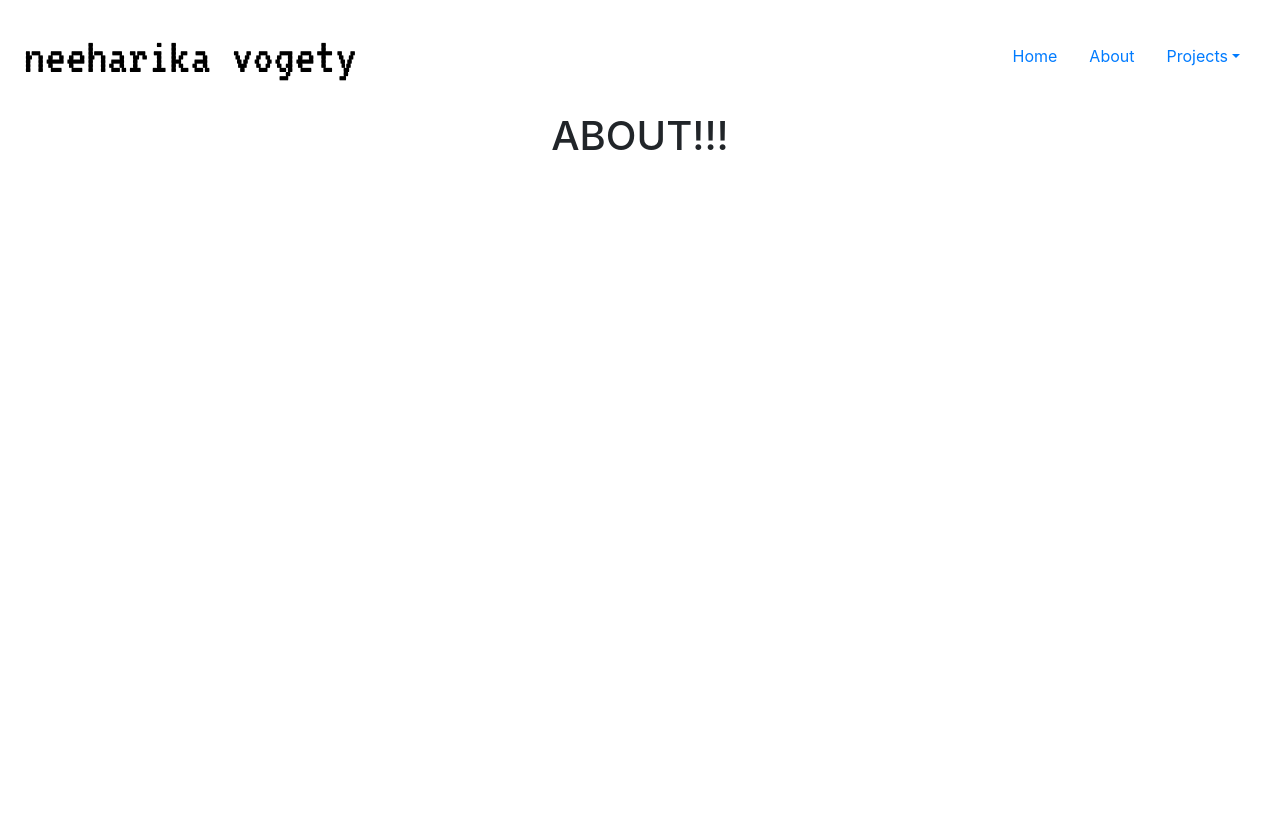
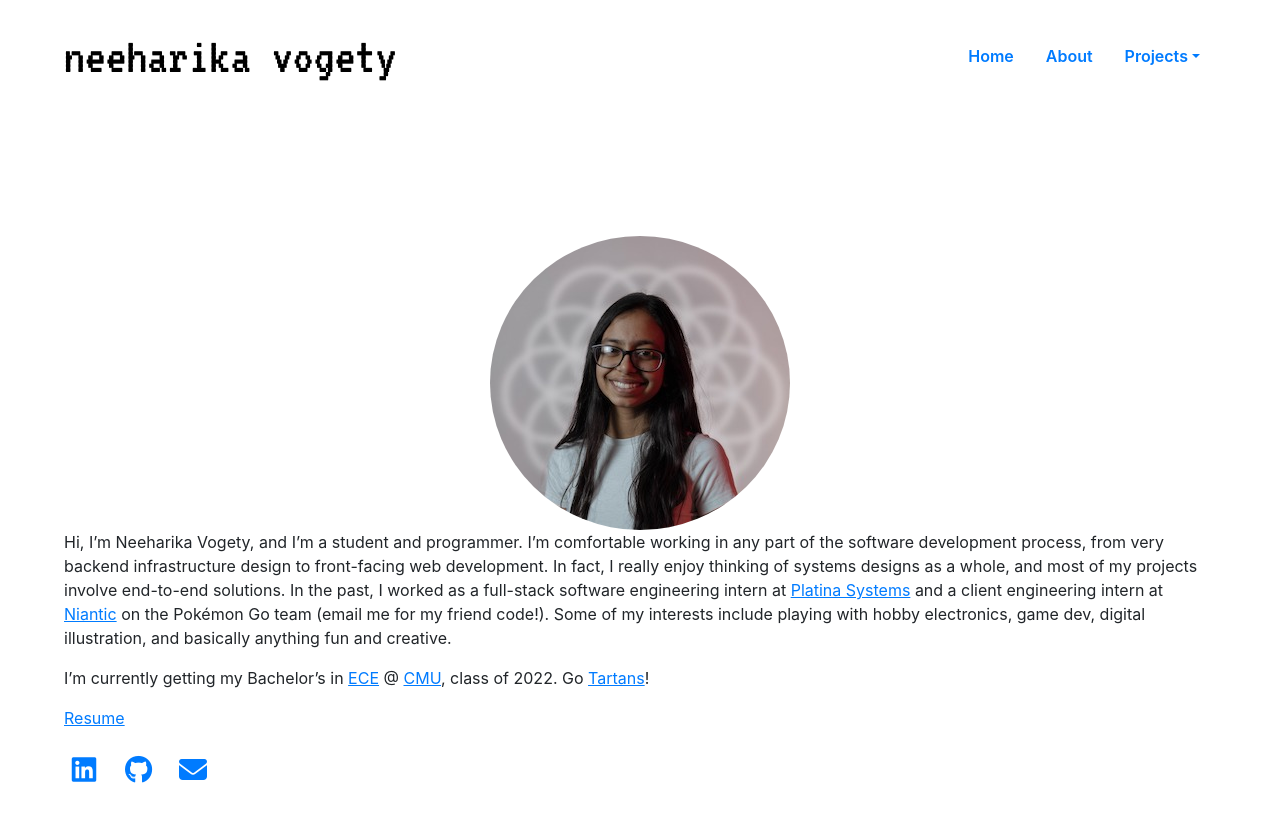
Before and after one commit to nvogety/nvogety.github.io, a React (Create React App) app: page /#/about in a window 1280 px wide. Shown: the top 820 px of the page. Built offline with nearby package versions, Linux system fonts and the light colour scheme.

Commit message:
add about page + home bio

```diff
--- a/public/index.html
+++ b/public/index.html
@@ -7,6 +7,10 @@
       href="https://fonts.googleapis.com/css2?family=VT323&display=swap"
       rel="stylesheet"
     />
+    <script
+      src="https://kit.fontawesome.com/4f246e4737.js"
+      crossorigin="anonymous"
+    ></script>
     <meta name="viewport" content="width=device-width, initial-scale=1" />
     <meta name="theme-color" content="#000000" />
     <meta
@@ -28,7 +32,7 @@
       work correctly both with client-side routing and a non-root public URL.
       Learn how to configure a non-root public URL by running `npm run build`.
     -->
-    <title>React App</title>
+    <title>Neeharika Vogety</title>
   </head>
   <body>
     <noscript>You need to enable JavaScript to run this app.</noscript>
--- /dev/null
+++ b/src/components/about.css
@@ -0,0 +1,11 @@
+.icons {
+  padding: 10px 10px 20px 0px;
+  font-size: 1.75em;
+  width: 50px;
+  text-align: center;
+  text-decoration: none;
+}
+
+.icons:hover {
+  text-decoration: none;
+}
--- a/src/components/about.jsx
+++ b/src/components/about.jsx
@@ -1,11 +1,75 @@
 import React, { Component } from "react";
+import "./pages.css";
+import "./about.css";
+import resume from "../media/NeeharikaVResume.pdf";
 
 class About extends Component {
   state = {};
   render() {
     return (
-      <div>
-        <h1>ABOUT!!!</h1>
+      <div style={{ marginTop: "10%", marginBottom: "10%" }}>
+        <img
+          src={require("../media/myface.jpg")}
+          alt="Neeharika's Face"
+          style={{ borderRadius: "50%" }}
+        />
+        <div style={{ textAlign: "left", marginLeft: "5%", marginRight: "5%" }}>
+          <p>
+            Hi, I’m Neeharika Vogety, and I’m a student and programmer. I’m
+            comfortable working in any part of the software development process,
+            from very backend infrastructure design to front-facing web
+            development. In fact, I really enjoy thinking of systems designs as
+            a whole, and most of my projects involve end-to-end solutions. In
+            the past, I worked as a full-stack software engineering intern at{" "}
+            <a href="https://www.platinasystems.com/" target="_blank">
+              Platina Systems
+            </a>{" "}
+            and a client engineering intern at{" "}
+            <a href="https://nianticlabs.com/en/" target="_blank">
+              Niantic
+            </a>{" "}
+            on the Pokémon Go team (email me for my friend code!). Some of my
+            interests include playing with hobby electronics, game dev, digital
+            illustration, and basically anything fun and creative.
+          </p>
+          <p>
+            I’m currently getting my Bachelor’s in{" "}
+            <a href="https://www.ece.cmu.edu/index.html" target="_blank">
+              ECE
+            </a>{" "}
+            @{" "}
+            <a href="https://www.cmu.edu/" target="_blank">
+              CMU
+            </a>
+            , class of 2022. Go{" "}
+            <a href="https://en.wikipedia.org/wiki/Tartan" target="_blank">
+              Tartans
+            </a>
+            !
+          </p>
+          <p>
+            <a href={resume} target="_blank">
+              Resume
+            </a>
+          </p>
+          <p>
+            <a
+              href="https://www.linkedin.com/in/nvogety/"
+              target="_blank"
+              class="fab fa-linkedin icons"
+            ></a>{" "}
+            <a
+              href="https://github.com/nvogety"
+              target="_blank"
+              class="fab fa-github icons"
+            ></a>{" "}
+            <a
+              href="mailto:nvogety@gmail.com"
+              target="_blank"
+              class="fas fa-envelope icons"
+            ></a>
+          </p>
+        </div>
       </div>
     );
   }
--- a/src/components/home.jsx
+++ b/src/components/home.jsx
@@ -1,11 +1,27 @@
 import React, { Component } from "react";
+import "./pages.css";
 
 class Home extends Component {
   state = {};
   render() {
     return (
-      <div>
-        <h1>HOME (this site is a wip)</h1>
+      <div class="container adjust-font">
+        <div style={{ textAlign: "left", marginTop: "5%" }}>
+          <h1 class="title">Hi, I'm Neeharika.</h1>
+          <p class="bio">
+            I'm a student at{" "}
+            <a href="https://www.cmu.edu/" target="_blank">
+              Carnegie Mellon
+            </a>{" "}
+            studying{" "}
+            <a href="https://www.ece.cmu.edu/index.html" target="_blank">
+              Electrical and Computer Engineering
+            </a>
+            . I like making fun things with code! Below are some of the things
+            I've worked on that I'm proud of. You can learn more about me{" "}
+            <a href="/#/about">here</a>.
+          </p>
+        </div>
       </div>
     );
   }
--- a/src/components/navBar.css
+++ b/src/components/navBar.css
@@ -3,3 +3,7 @@
   font-size: 3.25rem !important;
   font-family: "VT323", monospace;
 }
+
+.nav-item {
+  font-weight: 600;
+}
--- a/src/components/navBar.jsx
+++ b/src/components/navBar.jsx
@@ -7,7 +7,7 @@ class NavBar extends Component {
   render() {
     return (
       <React.Fragment>
-        <nav class="navbar my-1 mx-2">
+        <nav class="navbar my-1 mx-5">
           <a class="navbar-brand my-logo" href="#">
             neeharika vogety
           </a>
--- /dev/null
+++ b/src/components/pages.css
@@ -0,0 +1,11 @@
+.title {
+  font-size: 3rem !important;
+}
+
+.bio {
+  font-size: 1.75rem !important;
+}
+
+p a {
+  text-decoration: underline;
+}
```
Also changed, not shown: src/media/myface.jpg (added), 10 other files (tests, documents, lock files or other folders).
